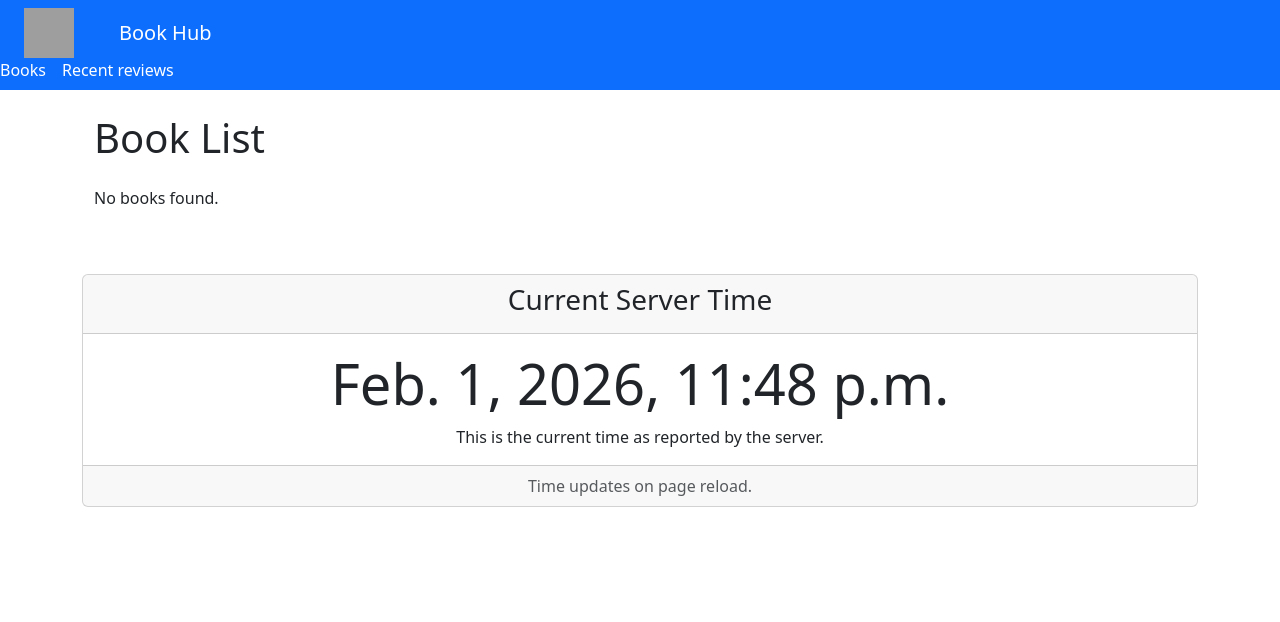
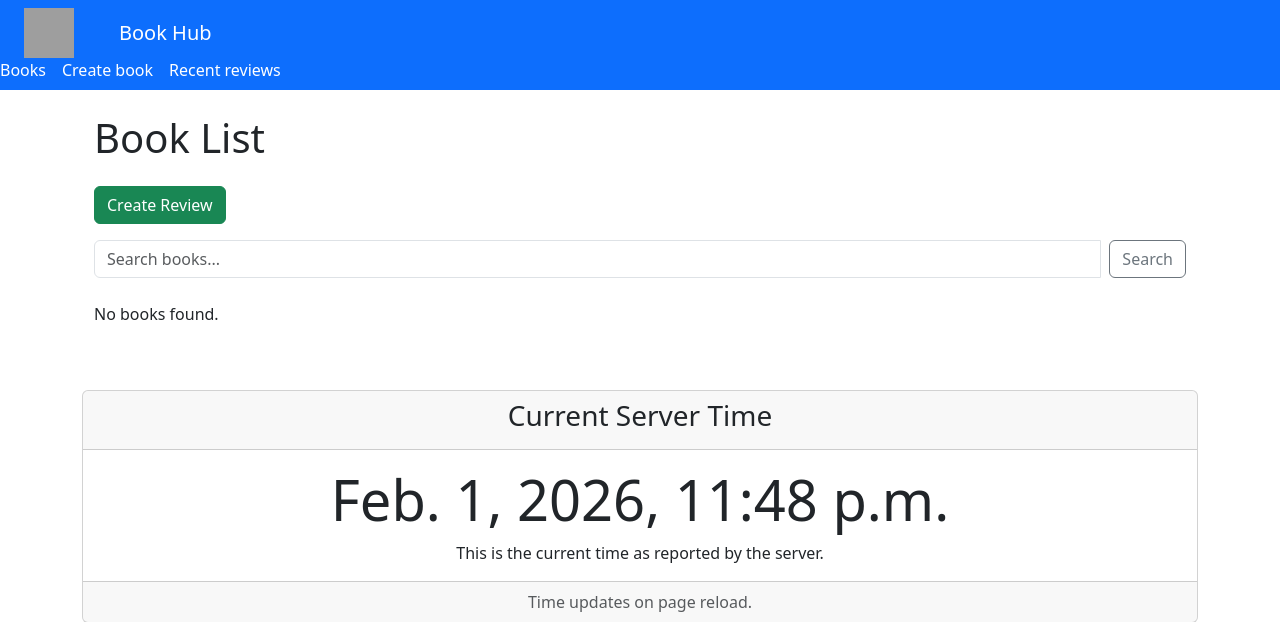
Before and after one commit to MonsterGuti/Python-Web, a Django app: page /books/ in a window 1280 px wide. Shown: the top 622 px of the page. Run offline with Django 5.2, Linux system fonts and the light colour scheme; data that the repository does not hold is empty; grey boxes are pictures that could not be loaded.

Commit message:
adding forms and other functionalities

```diff
--- /dev/null
+++ b/bookReviewApp/books/forms.py
@@ -0,0 +1,62 @@
+from datetime import date
+
+from django import forms
+
+from books.models import Book, Tag
+
+
+# class BookFormBasic(forms.Form):
+#     title = forms.CharField(label='Title', max_length=100,
+#                             widget=forms.TextInput(attrs={'placeholder': 'e.g Done'}))
+#     price = forms.DecimalField(label='Price', max_digits=6, decimal_places=2, min_value=0,
+#                                widget=forms.NumberInput(attrs={'step': '2'}))
+#     isbn = forms.CharField(label='ISBN', max_length=12, min_length=10,)
+#     genre = forms.ChoiceField(choices = Book.GenreChoices.choices,
+#                               widget = forms.RadioSelect)
+#     publishing_date = forms.DateField(initial=date.today,)
+#     description = forms.CharField(label='Description',
+#                                   widget=forms.Textarea,)
+#     image_url = forms.URLField(label='Image URL',)
+#     publisher = forms.CharField(label='Publisher', max_length=100,)
+
+class BookFormBasic(forms.ModelForm):
+    tags = forms.ModelMultipleChoiceField(
+        queryset=Tag.objects.all(),
+        widget=forms.CheckboxSelectMultiple,
+        required=False
+    )
+
+    class Meta:
+        model = Book
+        exclude = ['slug']
+
+    def __init__(self, *args, **kwargs):
+        super().__init__(*args, **kwargs)
+
+
+class BookCreateForm(BookFormBasic):
+    ...
+
+
+class BookEditForm(BookFormBasic):
+    ...
+
+
+class BookDeleteForm(BookFormBasic):
+    def __init__(self, *args, **kwargs):
+        super().__init__(*args, **kwargs)
+        for name in self.fields:
+            self.fields[name].disabled = True
+
+
+class BookSearchForm(forms.Form):
+    query = forms.CharField(
+        required=False,
+        widget=forms.TextInput(attrs={
+            'class': 'form-control',
+            'placeholder': 'Search',
+            'autofocus': 'true',
+            'autocomplete': 'off',
+        }),
+        max_length=100,
+    )
--- a/bookReviewApp/books/urls.py
+++ b/bookReviewApp/books/urls.py
@@ -1,11 +1,18 @@
+from tkinter.font import names
+
 from django.urls import path, include
 
-from books.views import landing_page, book_list, book_detail
+from books.views import landing_page, book_list, book_detail, book_create, book_edit, book_delete
 
 app_name = 'books'
 
 books_patterns = [
     path('', book_list, name='list'),
+    path('create/', book_create, name='create'),
+    path('<int:pk>/', include([
+        path('edit/', book_edit, name='edit'),
+        path('delete/', book_delete, name='delete'),
+    ])),
     path('<slug:slug>/', book_detail, name='details')
 ]
 urlpatterns = [
--- a/bookReviewApp/books/views.py
+++ b/bookReviewApp/books/views.py
@@ -1,6 +1,7 @@
-from django.db.models import Avg
-from django.shortcuts import render, get_object_or_404
+from django.db.models import Avg, Q
+from django.shortcuts import render, get_object_or_404, redirect
 
+from books.forms import BookFormBasic, BookEditForm, BookDeleteForm, BookSearchForm
 from books.models import Book
 
 
@@ -18,13 +19,23 @@ def landing_page(request):
 
 
 def book_list(request):
+    search_form = BookSearchForm(request.GET or None)
+
     books = Book.objects.annotate(
         avg_rating=Avg('reviews__rating'),
     ).order_by('title')
 
+    if 'query' in request.GET:
+        if search_form.is_valid():
+            searched_value = search_form.cleaned_data['query']
+            books = books.filter(
+                Q(title__icontains=searched_value) | Q(description__icontains=searched_value)
+            )
+
     context = {
         'books': books,
-        'page_title': 'Book List'
+        'page_title': 'Book List',
+        'search_form': search_form,
     }
 
     return render(request, 'books/list.html', context)
@@ -44,3 +55,50 @@ def book_detail(request, slug):
     }
 
     return render(request, 'books/detail.html', context)
+
+
+def book_create(request):
+    form = BookFormBasic(request.POST or None)
+
+    if request.method == 'POST' and form.is_valid():
+        form.save()
+        return redirect('books:landing_page')
+
+    context = {
+        'form': form,
+        'page_title': 'Add New Book',
+    }
+
+    return render(request, 'books/create.html', context)
+
+
+def book_edit(request, pk: int):
+    book = get_object_or_404(Book, pk=pk)
+    form = BookEditForm(request.POST or None, instance=book)
+
+    if request.method == 'POST' and form.is_valid():
+        form.save()
+        return redirect('books:landing_page')
+
+    context = {
+        'form': form,
+        'page_title': 'Add New Book',
+    }
+
+    return render(request, 'books/edit.html', context)
+
+
+def book_delete(request, pk: int):
+    book = get_object_or_404(Book, pk=pk)
+    form = BookDeleteForm(request.POST or None, instance=book)
+
+    if request.method == 'POST' and form.is_valid():
+        book.delete()
+        return redirect('books:landing_page')
+
+    context = {
+        'form': form,
+        'page_title': 'Add New Book',
+    }
+
+    return render(request, 'books/delete.html', context)
--- a/bookReviewApp/reviews/urls.py
+++ b/bookReviewApp/reviews/urls.py
@@ -1,15 +1,20 @@
+from django.urls import path
 
-from django.urls import path, include
-
-import reviews
-from reviews.views import recent_reviews, review_details
+from reviews.views import (
+    recent_reviews,
+    review_details,
+    review_create,
+    review_edit,
+    review_delete,
+)
 
 app_name = 'reviews'
 
-review_patterns = [
-    path('recent/', recent_reviews, name='recent'),
+urlpatterns = [
+    path('', recent_reviews, name='list'),        # <-- MAIN
+    path('recent/', recent_reviews, name='recent'),  # <-- optional
+    path('create/', review_create, name='create'),
     path('<int:pk>/', review_details, name='details'),
+    path('<int:pk>/edit/', review_edit, name='edit'),
+    path('<int:pk>/delete/', review_delete, name='delete'),
 ]
-urlpatterns = [
-    path('', include(review_patterns)),
-]
--- a/bookReviewApp/templates/books/detail.html
+++ b/bookReviewApp/templates/books/detail.html
@@ -13,15 +13,19 @@
                 <p><strong>Genre:</strong> {{ book.genre }}</p>
                 <p><strong>Publisher:</strong> {{ book.publisher|capfirst }}</p>
                 <p><strong>Publishing Date:</strong> {{ book.publishing_date }}</p>
-            <p><strong>Pages:</strong> {{ book.pages }}</p>
                 <p><strong>ISBN:</strong> {{ book.isbn }}</p>
                 <p><strong>Price:</strong> ${{ book.price }}</p>
+                <p><strong>Tags:</strong>{{ book.tags.all|join:', ' }}</p>
                 {% if book.avg_rating %}
                     <p><strong>Average Rating:</strong> {{ book.avg_rating|floatformat:2 }}</p>
                 {% else %}
                     <p><strong>Average Rating:</strong> No ratings yet.</p>
                 {% endif %}
                 <p>{{ book.description }}</p>
+            </div>
+            <div class="col-md-4">
+                <a href="{% url 'books:edit' book.pk %}" class="btn btn-warning">Edit</a>
+                <a href="{% url 'books:delete' book.pk %}" class="btn btn-danger">Delete</a>
             </div>
         </div>
 
--- a/bookReviewApp/templates/books/list.html
+++ b/bookReviewApp/templates/books/list.html
@@ -1,3 +1,4 @@
+
 {% extends 'common/base.html' %}
 
 {% block title %}{{ page_title }}{% endblock %}
@@ -5,7 +6,16 @@
 {% block content %}
 <div class="container">
     <h1 class="mb-4">{{ page_title }}</h1>
+    <a href="{% url 'reviews:create' %}" class="btn btn-success mb-3">Create Review</a>
     <div class="row">
+        <form method="GET" class="form-inline mb-4">
+            <div class="input-group">
+                <input type="text" name="query" class="form-control" placeholder="Search books..." value="{{ request.GET.query|default:'' }}">
+                <div class="input-group-append ms-2">
+                    <button class="btn btn-outline-secondary" type="submit">Search</button>
+                </div>
+            </div>
+        </form>
         {% for book in books %}
         <div class="col-md-4 mb-4">
             <div class="card">
--- a/bookReviewApp/templates/common/base.html
+++ b/bookReviewApp/templates/common/base.html
@@ -10,13 +10,14 @@
 </head>
 <body>
 <header class="navbar bg-primary navbar-dark">
-    <img class="ms-4" height="50", width="50" src="{% static 'img.png' %}">
+    <img class="ms-4" height="50" , width="50" src="{% static 'img.png' %}">
     <div class="container">
         <a class="navbar-brand" href="{% url 'books:landing_page' %}">Book Hub</a>
     </div>
 
     <nav class="d-flex gap-3">
         <a class="nav-link text-white" href="{% url 'books:list' %}">Books</a>
+        <a class="nav-link text-white" href="{% url 'books:create' %}">Create book</a>
         <a class="nav-link text-white me-3" href="{% url 'reviews:recent' %}">Recent reviews</a>
     </nav>
 </header>
--- a/bookReviewApp/templates/reviews/detail.html
+++ b/bookReviewApp/templates/reviews/detail.html
@@ -25,6 +25,8 @@
             {% endif %}
 
             <a href="{% url 'books:details' review.book.slug %}" class="btn btn-secondary mt-3">Back to Book Details</a>
+            <a href="{% url 'reviews:edit' review.pk %}" class="btn btn-warning mt-3">Edit</a>
+            <a href="{% url 'reviews:delete' review.pk %}" class="btn btn-danger mt-3">Delete</a>
         </div>
     </div>
 </div>
```
Also changed, not shown: bookReviewApp/books/models.py (+12 -0 lines), bookReviewApp/reviews/forms.py (added, +24 -0 lines), bookReviewApp/reviews/views.py (+46 -1 lines), bookReviewApp/templates/books/create.html (added, +9 -0 lines), bookReviewApp/templates/books/delete.html (added, +9 -0 lines), bookReviewApp/templates/books/edit.html (added, +18 -0 lines), bookReviewApp/templates/reviews/create.html (added, +18 -0 lines), bookReviewApp/templates/reviews/delete.html (added, +18 -0 lines), bookReviewApp/templates/reviews/edit.html (added, +17 -0 lines), bookReviewApp/common/forms.py (added). Lines whose indentation alone changed are shown as unchanged.
